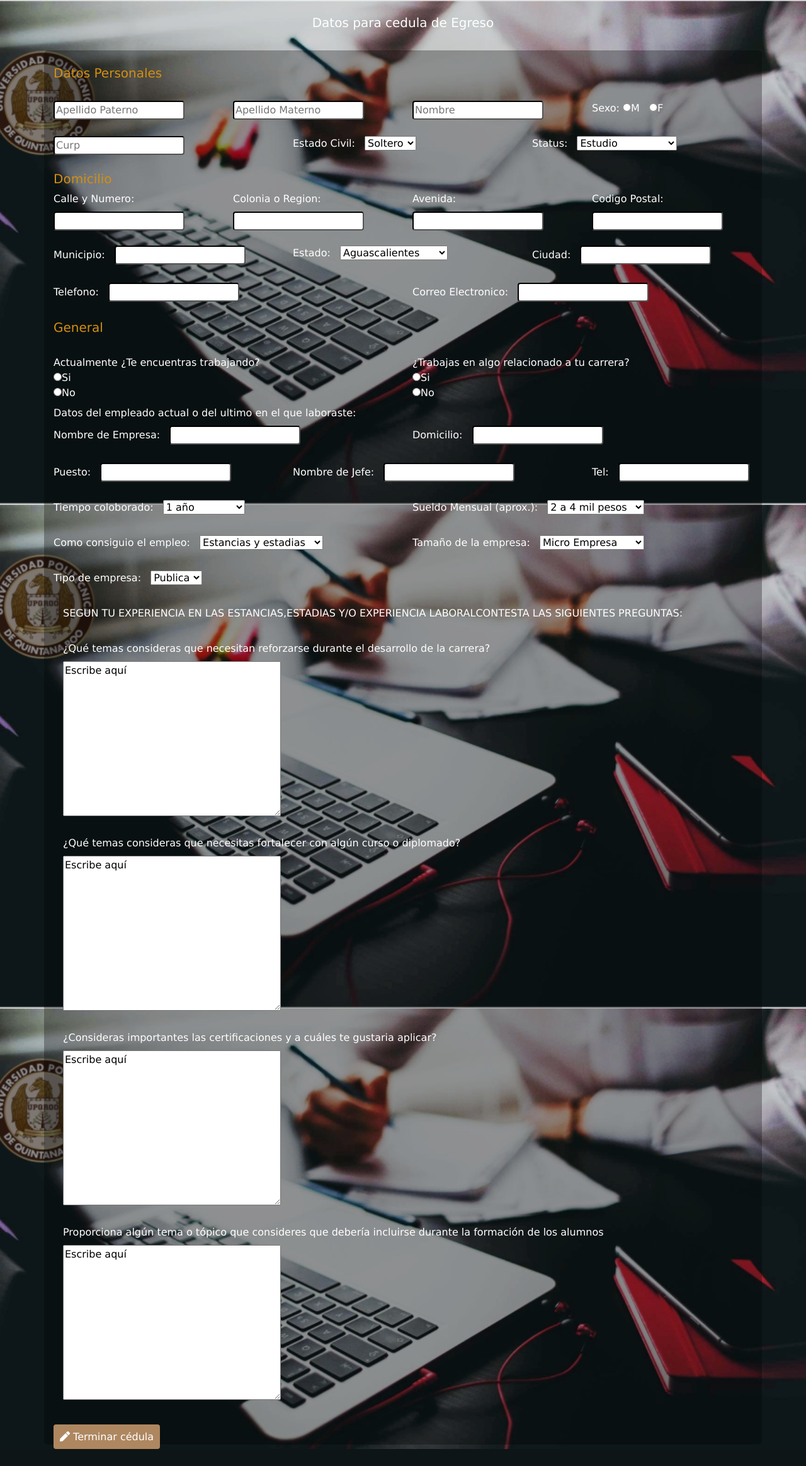
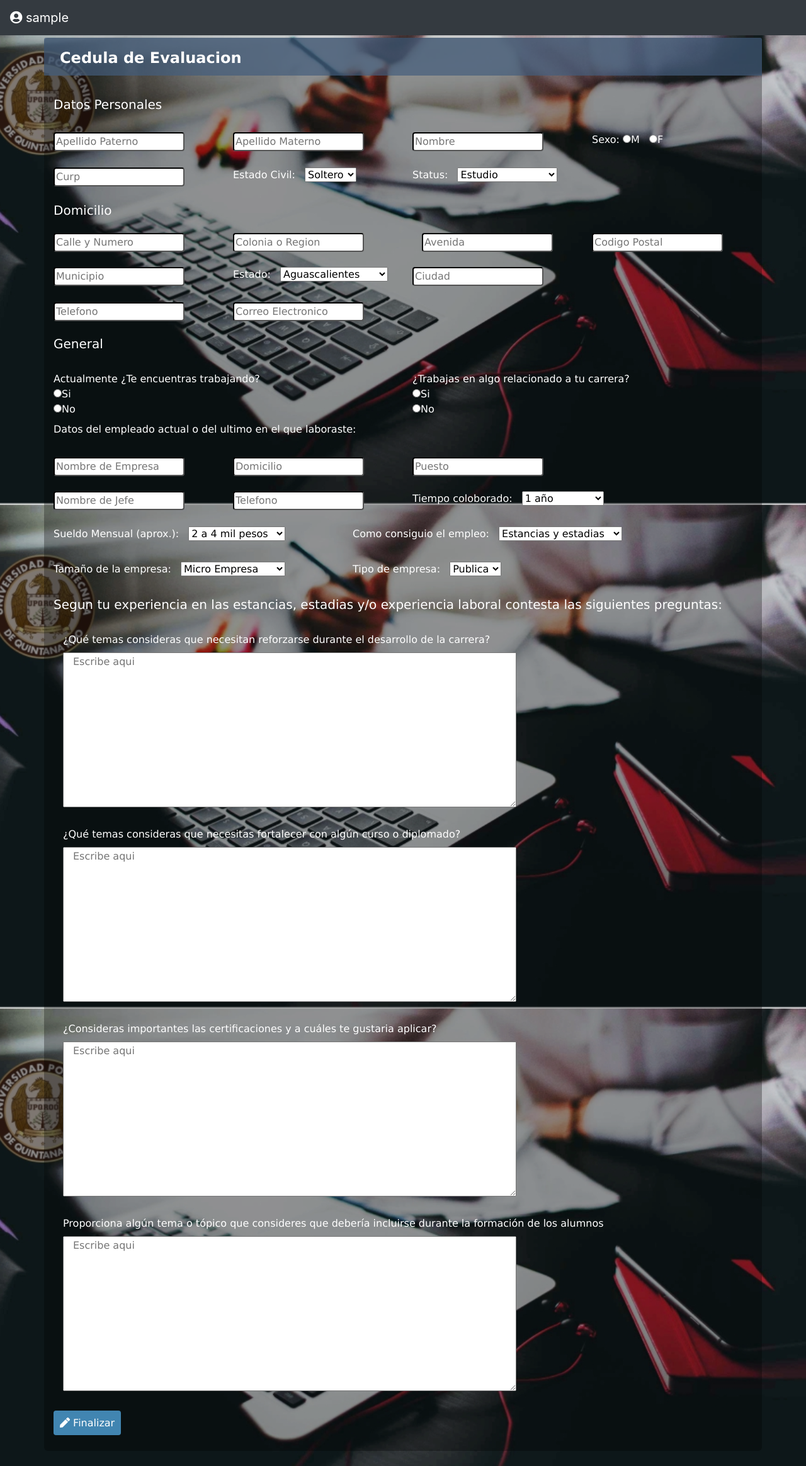
Before and after one commit to Sergio1310/Evaluacionv2, a PHP site: page /Alumno/cedula.php in a window 1280 px wide. Shown: the whole page at 63% size. Before the commit the page ends 2301 px from the top, so only its background shows below. Run offline with PHP 8.4, Linux system fonts and the light colour scheme; the visitor is signed in with stand-in values (Sample User, id 1); some libraries are stand-ins or nearby versions.

Commit message:
cedula namas

```diff
--- a/Alumno/cedula.php
+++ b/Alumno/cedula.php
@@ -15,19 +15,33 @@
     <link rel="stylesheet"  href="../bootstrap4/css/bootstrap.css">
     <link rel="stylesheet" href="https://use.fontawesome.com/releases/v5.4.2/css/all.css" integrity="sha384-/rXc/GQVaYpyDdyxK+ecHPVYJSN9bmVFBvjA/9eOB+pb3F2w2N6fc5qB9Ew5yIns" crossorigin="anonymous">
     <link rel="stylesheet" type="text/css" href="../css/alumn2.css">
+
+
 	<title>Cedula</title>
 </head>
 <body>
+
+    <nav class="navbar navbar-dark bg-dark justify-content-between">
+ <a class="navbar-brand" style="color: white;"> <i class="fas fa-user-circle"> </i> <?php echo $_SESSION['matricula']; ?></a>
+
+</nav>
+
 	<div class="principal-content flex">
 	<div class=" column ">
 			<br>
-			<div class="title justify-center">
-				<h2 class="h2 text-center ">Datos para cedula de Egreso</h2>
-			</div>
 
-			<div class="container black-containerCedu ">
+			<div class="container black-containerCedu " class="col-md-8 ci">
+
 
 				<div>
+					<div class="table-title">
+                <div class="row">
+                    <div class="col-sm-6">
+						<h2 ><b class="justify-center">Cedula de Evaluacion</b></h2>
+					</div>
+
+                </div>
+            </div>
 				<br>
 				<h5 class="h5" >Datos Personales</h5>
 				<br>
@@ -62,11 +76,11 @@
 			    </div>
 					<br>
 					<div class="main row">
-						<div  class="col-md-4  ci" class="ci row justify-center">
+						<div  class="col-md-3  ci" class="ci row justify-center">
 
 								<input type="text" placeholder="Curp" id="curp" name="user_curp">
 								</div>
-						<div  class="col-md-4  ci" class="ci row justify-center">
+						<div  class="col-md-3  ci" class="ci row justify-center">
 						<label for="option" class="ci">Estado Civil: </label>
 								<select class="" id="option" name="user_est">
 									<option value="" >Soltero</option>
@@ -74,7 +88,7 @@
 									<option value="" >Bla Bla</option>
 								</select>
 						</div>
-						<div  class="col-md-4  ci" class="ci row justify-center">
+						<div  class="col-md-3  ci" class="ci row justify-center">
 						<label for="option" class="ci">Status: </label>
 								<select class="" id="option2" name="user_status">
 									<option value="" >Estudio</option>
@@ -91,6 +105,7 @@
 
 						</div>
 						<br>
+						<br>
 					</div>
 
 					<div class="main row">
@@ -98,25 +113,23 @@
 
 						<div  class="col-md-3  ci" class="ci row justify-center">
 
-						<label class="ci">Calle y Numero: </label>
-								<input type="text" id="numero" name="user_calle">
+								<input type="text" placeholder="Calle y Numero" id="numero" name="user_calle">
 								</div>
 
 						<div  class="col-md-3  ci" class="ci row justify-center">
 
-						<label class="ci">Colonia o Region: </label>
-								<input type="text" id="coloni" name="user_calle">
+
+								<input type="text" placeholder="Colonia o Region" id="coloni" name="user_col">
 								</div>
 
 							<div  class="col-md-3  ci" class="ci row justify-center">
 
-						<label class="ci">Avenida: </label>
-								<input type="text" id="Ave" name="user_calle">
+						<label class="ci"> </label>
+								<input type="text" placeholder="Avenida" id="Ave" name="user_ave">
 								</div>
 						<div  class="col-md-3  ci" class="ci row justify-center">
 
-						<label class="ci">Codigo Postal: </label>
-								<input type="text" id="CodP" name="user_calle">
+								<input type="text" placeholder="Codigo Postal" id="CodP" name="user_cod">
 								</div>
 					</div>
 					<br>
@@ -124,13 +137,12 @@
 					<div class="main row">
 
 
-						<div  class="col-md-4  ci" class="ci row justify-center">
+						<div  class="col-md-3  ci" class="ci row justify-center">
 
-						<label class="ci">Municipio: </label>
-								<input type="text" id="mun" name="user_calle">
+								<input type="text" placeholder="Municipio" id="mun" name="user_calle">
 								</div>
 
-							<div  class="col-md-4  ci" class="ci row justify-center">
+							<div  class="col-md-3  ci" class="ci row justify-center">
 						<label for="option" class="ci">Estado: </label>
 								<select class="" id="option2" name="user_status">
 									<option value="" >Aguascalientes</option>
@@ -168,10 +180,9 @@
 								</select>
 						</div>
 
-							<div  class="col-md-4  ci" class="ci row justify-center">
+							<div  class="col-md-6  ci" class="ci row justify-center">
 
-						<label class="ci">Ciudad: </label>
-								<input type="text" id="Ciu" name="user_calle">
+								<input type="text" placeholder="Ciudad" id="Ciu" name="user_calle">
 								</div>
 					</div>
 							<br>
@@ -179,16 +190,15 @@
 					<div class="main row">
 
 
-						<div  class="col-md-6  ci" class="ci row justify-center">
+						<div  class="col-md-3  ci" class="ci row justify-center">
 
-						<label class="ci">Telefono: </label>
-								<input type="text" id="tel" name="user_calle">
+
+								<input type="text" placeholder="Telefono" id="tel" name="user_calle">
 								</div>
 
-							<div  class="col-md-6  ci" class="ci row justify-center">
+							<div  class="col-md-3  ci" class="ci row justify-center">
 
-						<label class="ci">Correo Electronico: </label>
-								<input type="text" id="correo" name="user_calle">
+								<input type="text" placeholder="Correo Electronico" id="correo" name="user_calle">
 								</div>
 					</div>
 					<br>
@@ -226,6 +236,7 @@
 
 						</div>
 						<br>
+						<br>
 
 						<div  class="col-md-12 ci" class="ci row justify-center">
 						<label class="ci">Datos del empleado actual o del ultimo en el que laboraste: </label>
@@ -235,49 +246,39 @@
 
 
 					</div>
+					<br>
 
 					<div class="main row">
-						<div  class="col-md-6  ci" class="ci row justify-center">
+						<div  class="col-md-3  ci" class="ci row justify-center">
 
-						<label class="ci">Nombre de Empresa: </label>
-								<input type="text" id="Empre" name="user_empres">
-								</div>
-
-						<div  class="col-md-6  ci" class="ci row justify-center">
-
-						<label class="ci">Domicilio: </label>
-								<input type="text" id="Empre" name="user_empres">
-								</div>
-
-					</div>
-					<br>
-
-
-					<div class="main row">
-						<div  class="col-md-4  ci" class="ci row justify-center">
-
-						<label class="ci">Puesto: </label>
-								<input type="text" id="Pues" name="user_pues">
-								</div>
-
-						<div  class="col-md-5  ci" class="ci row justify-center">
-
-						<label class="ci">Nombre de Jefe: </label>
-								<input type="text" id="jefe" name="user_jef">
+								<input type="text" placeholder="Nombre de Empresa" id="Empre" name="user_empres">
 								</div>
 
 						<div  class="col-md-3  ci" class="ci row justify-center">
 
-						<label class="ci">Tel: </label>
-								<input type="text" id="Tele" name="user_Tel">
-								</div>
+								<input type="text" placeholder="Domicilio" id="Empre" name="user_empres">
+						</div>
 
+						<div  class="col-md-3  ci" class="ci row justify-center">
+
+								<input type="text" placeholder="Puesto" id="Pues" name="user_pues">
+						</div>
 					</div>
-
 					<br>
 
 					<div class="main row">
-						<div  class="col-md-6  ci" class="ci row justify-center">
+
+						<div  class="col-md-3  ci" class="ci row justify-center">
+
+								<input type="text" placeholder="Nombre de Jefe" id="jefe" name="user_jef">
+						</div>
+
+						<div  class="col-md-3 ci" class="ci row justify-center">
+
+								<input type="text" placeholder="Telefono" id="Tele" name="user_Tel">
+						</div>
+
+							<div  class="col-md-6  ci" class="ci row justify-center">
                                 <label for="option" class="ci">Tiempo coloborado:</label>
 								<select class="" id="op" name="user_cola">
 									<option value="" >1 año</option>
@@ -286,7 +287,13 @@
 									<option value="" >9 a 12 meses</option>
 								</select>
 						</div>
-						<div  class="col-md-6  ci" class="ci row justify-center">
+					</div>
+
+					<br>
+
+					<div class="main row">
+
+						<div  class="col-md-5  ci" class="ci row justify-center">
                                 <label for="option" class="ci">Sueldo Mensual (aprox.):</label>
 								<select class="" id="op2" name="user_suel">
 									<option value="" >2 a 4 mil pesos</option>
@@ -295,11 +302,8 @@
 									<option value="" >Mas de 10 mil</option>
 								</select>
 						</div>
-					</div>
-				        <br>
 
-				     <div class="main row">
-						<div  class="col-md-6  ci" class="ci row justify-center">
+						<div  class="col-md-5  ci" class="ci row justify-center">
                                 <label for="option" class="ci">Como consiguio el empleo:</label>
 								<select class="" id="cons" name="user_consig">
 									<option value="" >Estancias y estadias</option>
@@ -308,7 +312,13 @@
 									<option value="" >Muestra de proyectos</option>
 								</select>
 						</div>
-						<div  class="col-md-6  ci" class="ci row justify-center">
+					</div>
+
+				        <br>
+
+				     <div class="main row">
+
+						<div  class="col-md-5  ci" class="ci row justify-center">
                                 <label for="option" class="ci">Tamaño de la empresa:</label>
 								<select class="" id="emp" name="user_empre">
 									<option value="" >Micro Empresa</option>
@@ -318,10 +328,8 @@
 								</select>
 						</div>
 
-					</div>
-					<br>
-					<div class="main row">
-						<div  class="col-md-6  ci" class="ci row justify-center">
+
+						<div  class="col-md-4  ci" class="ci row justify-center">
                                 <label for="option" class="ci">Tipo de empresa:</label>
 								<select class="" id="org" name="user_org">
 									<option value="" >Publica</option>
@@ -329,27 +337,25 @@
 
 								</select>
 							</div>
+
 					</div>
+
 					<br>
-						<div  class="col-md-12  ci" class="ci row justify-center">
-
-						 <label class="ci">SEGUN TU EXPERIENCIA EN LAS ESTANCIAS,ESTADIAS Y/O EXPERIENCIA LABORALCONTESTA LAS SIGUIENTES PREGUNTAS: </label>
+					 	<h5 class="h5">Segun tu experiencia en las estancias, estadias y/o experiencia laboral contesta las siguientes preguntas:</h5>
 						</div>
 					<br>
 						<div  class="col-md-12  ci" class="ci row justify-center">
 
 						 <label class="ci">¿Qué temas consideras que necesitan reforzarse durante el desarrollo de la carrera?</label>
 						 <br>
-						        <textarea name="user_tel" id="ans" rows="10" cols="40">Escribe aquí </textarea>
-
+						        <textarea class="col-md-8" placeholder="Escribe aqui" name="user_tel" id="ans" rows="10" cols="40"></textarea>
 						</div>
 					<br>
-
 						<div  class="col-md-12  ci" class="ci row justify-center">
 
 						 <label class="ci">¿Qué temas consideras que necesitas fortalecer con algún curso o diplomado?</label>
 						 <br>
-							 <textarea name="user_tel" id="ans" rows="10" cols="40">Escribe aquí </textarea>
+							 <textarea class="col-md-8" placeholder="Escribe aqui" name="user_tel" id="ans" rows="10" cols="40"></textarea>
 						</div>
 					<br>
 
@@ -357,7 +363,7 @@
 
 						 <label class="ci">¿Consideras importantes las certificaciones y a cuáles te gustaria aplicar?</label>
 						 <br>
-						      <textarea name="user_tel" id="ans" rows="10" cols="40">Escribe aquí </textarea>
+						   	<textarea class="col-md-8 " placeholder="Escribe aqui" name="user_tel" id="ans" rows="10" cols="40"></textarea>
 						</div>
 					<br>
 
@@ -365,13 +371,14 @@
 
 						 <label class="ci">Proporciona algún tema o tópico que consideres que debería incluirse durante la formación de los alumnos</label>
 						 <br>
-								<textarea name="user_tel" id="ans" rows="10" cols="40">Escribe aquí </textarea>
+								<textarea class="col-md-8 " placeholder="Escribe aqui" name="user_tel" id="ans" rows="10" cols="40"></textarea>
 						</div>
-					<div class=" Tercedula justify-center">
-							<a href="dashboard.php" style="text-decoration: none" class="btn-eval text-center"><i class="fas fa-pen"></i>&nbsp;Terminar cédula</a>
+					<div class="cedula justify-center ">
+						   <a class="btn-eval text-center " href="dashboard.php" style="text-decoration: none" ><i class="fas fa-pen"></i>&nbsp;Finalizar</a>
 						</div>
 			</div>
 			</div>
+			<br>
 	</div>
     </div>
 </body>
--- a/css/alumn2.css
+++ b/css/alumn2.css
@@ -25,6 +25,20 @@ body{
 	font-size: 2.1em;
 	color: #afafaf;
 }
+.table-title {
+
+
+		background: rgb(67,93,125,0.7);
+		color: #fff;
+		padding: 13px 25px;
+		margin: -20px -15px 10px;
+		border-radius: 3px 3px 0 0;
+    }
+
+.table-title h2 {
+		margin: 5px 0 0;
+		font-size: 24px;
+	}
 
 .title {
 	padding-bottom: 24px;
@@ -36,11 +50,14 @@ body{
 }
 
 .h2{
-	color: white;
+	color: black;
 	font-size: 20px;
 }
 .h5{
-	color: #D38F11;
+
+	/*color: #D38F11;*/
+	color: white
+
 }
 .h7{
 		color:white;
@@ -152,6 +169,7 @@ body{
 
 .cedula {
 	color: black;
+	justify-content: right;
 }
 
 .ci label {
@@ -173,13 +191,14 @@ body{
 	width: 40%;
 	padding: 10px;
 	color: white;
-	background-color: #ae8760;
+	background-color:#4185b1;
 	border-radius: 4px;
 	cursor: pointer;
 }
 
 .btn-eval:hover {
-  background-color: #9a6e42 !important;
+  background-color: #628bb7 !important;
+  color: white;
   transition: all 0.2s ease;
   box-shadow: 0 1px 5px 0 #eee;
 }
--- a/css/login.css
+++ b/css/login.css
@@ -124,7 +124,7 @@ h6 {
   display: flex;
   justify-content: center;
   align-items: center;
-  background: url('../imagenes/Fondo-webconlogo.jpg') no-repeat center center / cover;
+  background: url('../imagenes/Fondo-websinlogo.jpg') no-repeat center center / cover;
   height: 100vh;
   text-align: center;
 }
```
Also changed, not shown: imagenes/Fondo-websinlogo.jpg (renamed from imagenes/Fondo-websinlogo.jpg.jpg).
